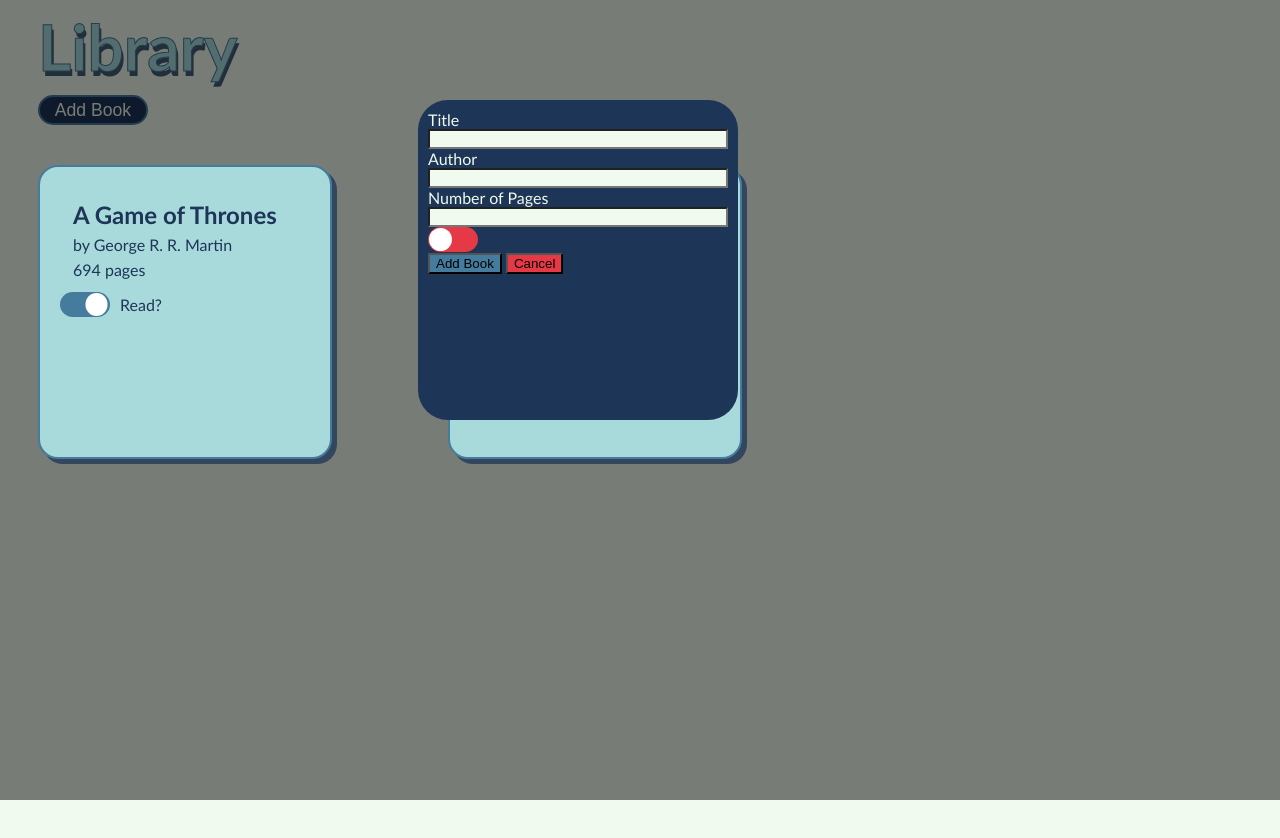
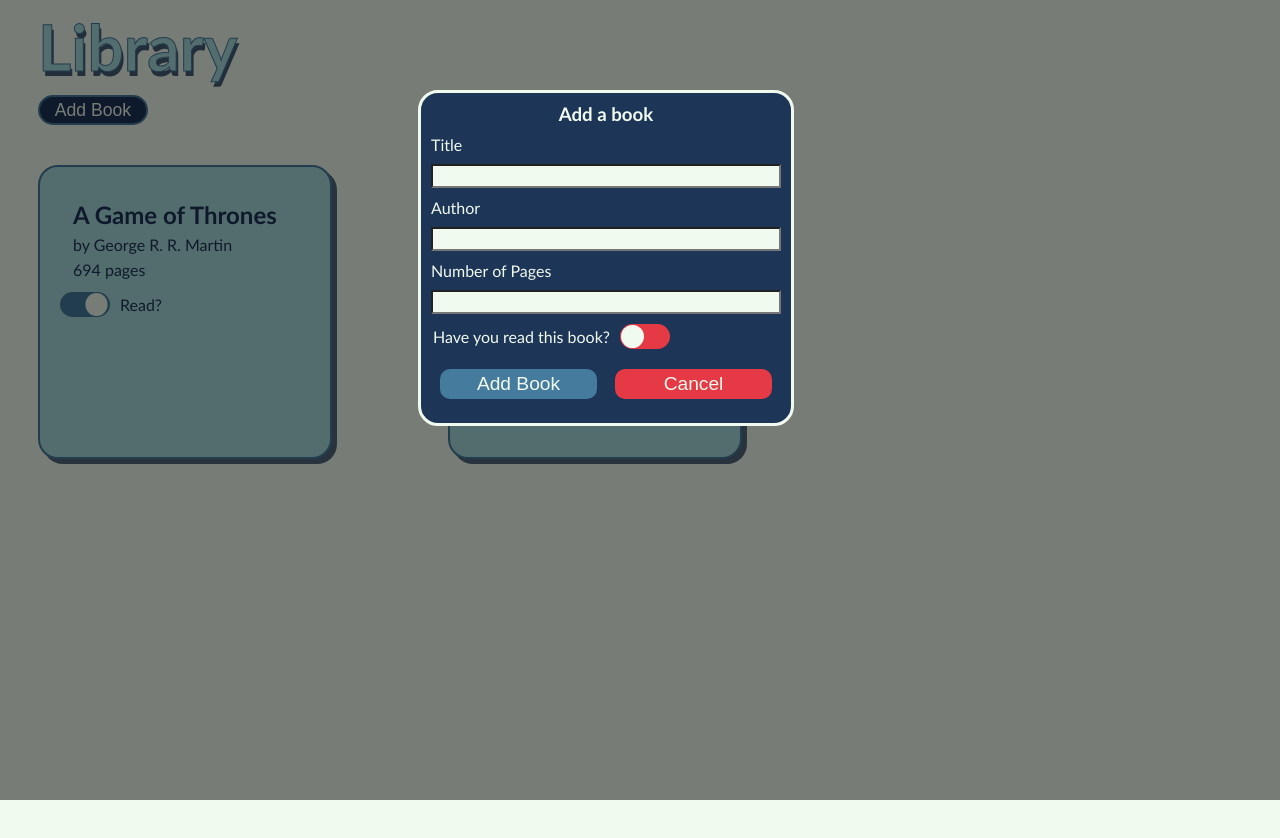
Before and after one commit to dallandunn/Library, a plain HTML site: page index.html in a window 1280 px wide. Both pictures are taken after a click on the button "Add Book". Drawn offline with Linux system fonts and the light colour scheme.

Commit message:
Update input form styling

```diff
--- a/index.html
+++ b/index.html
@@ -14,16 +14,20 @@
     <h1>Library</h1>
     <div class="form-popup" id="form">
         <form action="">
+            <h3>Add a book</h3>
             <label for="title">Title</label>
             <input type="text" name="title" id="title" required>
             <label for="author">Author</label>
             <input type="text" name="author" id="author" required>
             <label for="pages">Number of Pages</label>
             <input type="number" name="pages" id="pages" required>
-            <label for="book-read" class="toggle">Have you read this book?</label>
-            <input type="checkbox" name="read" id="book-read">
+            <div class="switch-container">
+                <p id="question">Have you read this book?</p>
+                <input type="checkbox" name="popup-read" id="popup-read">
+                <label for="popup-read" class="toggle"></label>
+            </div>
             <div class="buttons">
-                <button id="add" type="submit" onclick="addBookToLibrary()">Add Book</button>
+                <button id="add" type="button" onclick="addBookToLibrary()">Add Book</button>
                 <button id="cancel" onclick="toggleShowForm()">Cancel</button>
             </div>
         </form>
--- a/script.js
+++ b/script.js
@@ -43,7 +43,7 @@ function addBookToLibrary() {
     const title = document.getElementById('title').value;
     const author = document.getElementById('author').value;
     const num_pages = document.getElementById('pages').value;
-    const read = document.getElementById('read').checked;
+    const read = document.getElementById('popup-read').checked;
     const newBook = new Book(title, author, num_pages, read);
     myLibrary.push(newBook);
     toggleShowForm();
--- a/style.css
+++ b/style.css
@@ -1,4 +1,4 @@
-html, p, h1, h2, img, input {
+html, p, h1, h2, h3, img, input {
     margin: 0;
     padding: 0;
     background-color: #f1faee;
@@ -17,8 +17,8 @@ body{
     bottom: 50%;
     right: 40%;
     width: 350px;
-    height: 300px;
-    z-index: 9;
+    height: 310px;
+    z-index: 99;
 }
 
 label {
@@ -27,17 +27,56 @@ label {
 }
 
 form {
+    border: 3px solid #f1faee;
     display: flex;
     flex-direction: column;
     background-color: #1d3557;
     padding: 10px;
+    margin: 0;
     height: 100%;
-    width: 300px;
-    border-radius: 30px;
+    width: 100%;
+    border-radius: 20px;
+    gap: 10px;
 }
 
-#add {
+input[type=text], input[type=number] {
+    height: 20px;
+    text-indent: 5px;
+}
+
+input:focus {
+    outline: 2px solid #457b9d;
+    box-shadow: none;
+}
+
+
+.buttons {
+    display: flex;
+    justify-content: space-around;
+    margin-top: 10px;
+}
+
+.buttons button {
+    border: none;
+    width: 45%;
+    cursor: pointer;
     background-color: #457b9d;
+    color: #f1faee;
+    height: 30px;
+    border-radius: 10px;
+    font-size: 1.2rem;
+}
+
+.buttons button:hover {
+    border: 2px solid #f1faee;
+    transform: scale(1.1);
+    transition: 0.3s;
+}
+
+h3 {
+    color: #f1faee;
+    background-color: #1d3557;
+    align-self: center;
 }
 
 #cancel {
@@ -74,6 +113,12 @@ h1 {
     background-color: #a8dadc;
 }
 
+#question {
+    color: #f1faee;
+    margin-right: 10px;
+    padding-left: 2px;
+}
+
 #library {
     display: grid;
     grid-template-columns: repeat(auto-fill, minmax(300px, 1fr));
@@ -100,6 +145,7 @@ h1 {
 
 .card:hover {
     transform: scale(1.05);
+    transition: 0.2s;
 }
 
 .info:first-child {
@@ -108,7 +154,8 @@ h1 {
 
 .card:hover button {
     color: #e63946;
-    display: block;
+    transition: 0.9s;
+    opacity: 1;
 }
 
 .info > * {
@@ -122,6 +169,8 @@ h1 {
 
 .switch-container p {
     padding-left: 10px;
+    color: inherit;
+    background: inherit;
 }
 
 .delete-book {
@@ -134,7 +183,8 @@ h1 {
     right: 0;
     background-color: inherit;
     border: none;
-    display: none;
+    opacity: 0;
+    color: #e63946;
 }
 
 .delete-book::before {
@@ -167,7 +217,7 @@ input[type=checkbox] {
     left: 2.5%;
     width: 45%;
     height: 90%;
-    background-color: #fff;
+    background-color: #f1faee;
     border-radius: 90%;
     transition: 0.3s;
 }
@@ -189,6 +239,7 @@ input:checked + .toggle:after {
     display: none;
     background: rgba(0, 0, 0, 0.5);
     position: fixed;
+    z-index: 9;
     top: 0;
     right: 0;
     bottom: 0;
```
